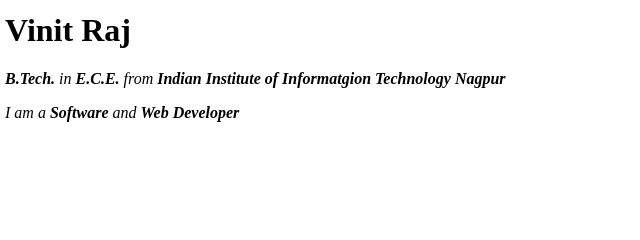
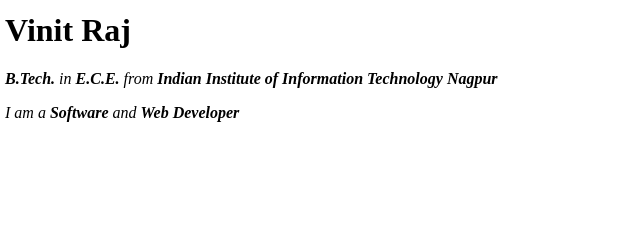
Before and after one commit to vraj9831/cv-html, a plain HTML site: page index.html in a window 1280 px wide. Shown: the part 120-360 px from the top of the page, 352-992 px from the left. Drawn offline with Linux system fonts and the light colour scheme.

Commit message:
Update index.html

```diff
--- a/index.html
+++ b/index.html
@@ -13,7 +13,7 @@
         <td>
           <h1>Vinit Raj</h1>
           <p>
-            <em><strong>B.Tech.</strong> in <strong>E.C.E.</strong> from <strong>Indian Institute of Informatgion Technology Nagpur</strong></em>
+            <em><strong>B.Tech.</strong> in <strong>E.C.E.</strong> from <strong>Indian Institute of Information Technology Nagpur</strong></em>
           </p>
           <p>
             <em>I am a <strong>Software</strong> and <strong>Web Developer</strong></em>
```
